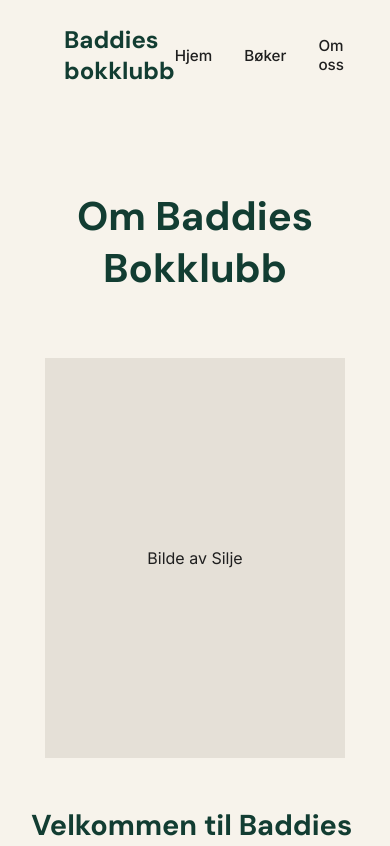
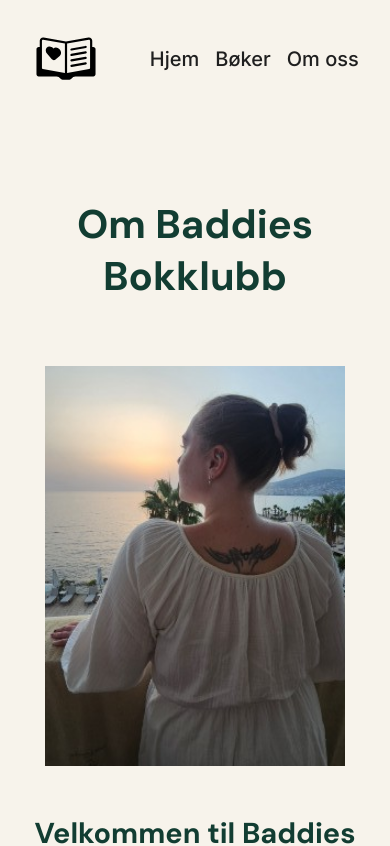
Before and after one commit to silelv/Delinnlevering2, a Next.js app: page /about in a window 390 px wide. Shown: the top 846 px of the page. Built offline with nearby package versions, Linux system fonts and the light colour scheme.

Commit message:
Improve responsive design and accessibility

```diff
--- a/app/about/about.module.css
+++ b/app/about/about.module.css
@@ -17,13 +17,17 @@
   gap: 6rem;
 }
 
-.imagePlaceholder {
+.aboutImage {
   width: 300px;
   height: 400px;
-  display: flex;
-  align-items: center;
-  justify-content: center;
-  background: #e5e0d7;
+  overflow: hidden;
+}
+
+.aboutImage img {
+  width: 100%;
+  height: 100%;
+  object-fit: cover;
+  display: block;
 }
 
 .aboutText h2 {
@@ -65,7 +69,11 @@
     gap: 3rem;
   }
 
-  .imagePlaceholder {
+  .aboutImage {
     margin: 0 auto;
   }
+
+  .aboutText h2 {
+    text-align: center;
+  }
 }
--- a/app/about/page.tsx
+++ b/app/about/page.tsx
@@ -7,9 +7,12 @@ export default function AboutPage() {
       <h1>Om Baddies Bokklubb</h1>
 
        <section className={styles.aboutContent}>
-        <div className={styles.imagePlaceholder}>
-          <span>Bilde av Silje</span>
-        </div>
+        <div className={styles.aboutImage}>
+  <img
+    src="/images/omsilje.png"
+    alt="Silje, personen bak Baddies Bokklubb"
+  />
+</div>
 
         <div className={styles.aboutText}>
           <h2>Velkommen til Baddies Bokklubb!</h2>
--- a/app/books/[id]/bookDetails.module.css
+++ b/app/books/[id]/bookDetails.module.css
@@ -56,5 +56,6 @@
 
   .cover {
     max-width: 250px;
+     margin: 0 auto;
   }
 }
--- a/app/globals.css
+++ b/app/globals.css
@@ -49,3 +49,11 @@ html {
   height: 100%;
   scroll-behavior: smooth;
 }
+
+a:focus-visible,
+button:focus-visible,
+input:focus-visible,
+select:focus-visible {
+  outline: 3px solid var(--primary);
+  outline-offset: 4px;
+}
--- a/app/layout.tsx
+++ b/app/layout.tsx
@@ -13,14 +13,14 @@ const inter = Inter({
   variable: "--font-inter",
 });
 
-
 export default function RootLayout({ children }: LayoutProps<"/">) {
   return (
     <html lang="nb" className={`${dmSans.variable} ${inter.variable}`}>
-      <body>
+      <body id="top">
         <Header />
-        {children}</body>
+        {children}
         <Footer />
+      </body>
     </html>
   );
 }
--- a/app/page.module.css
+++ b/app/page.module.css
@@ -93,7 +93,59 @@
 }
 
 @media (max-width: 500px) {
+  .hero {
+    min-height: auto;
+    padding: 5rem 8%;
+  }
+
+  .topBooks {
+    padding: 4rem 8%;
+  }
+
   .bookGrid {
-    grid-template-columns: minmax(0, 220px);
+    grid-template-columns: minmax(0, 260px);
+    gap: 4rem;
+  }
+
+  .discover {
+    padding: 4rem 8%;
+  }
+
+  .readerImage {
+    height: 300px;
+    margin: 1rem 0;
+  }
+
+  .genreButtons {
+    gap: 0.75rem;
   }
 }
+
+@media (max-width: 600px) {
+  .header {
+    padding: 1.5rem 8%;
+  }
+
+  .logo {
+    max-width: 90px;
+    font-size: 1rem;
+    line-height: 1.2;
+  }
+
+  .nav {
+    gap: 1.2rem;
+  }
+
+  .nav a {
+    font-size: 0.8rem;
+  }
+  .button {
+    padding: 0.8rem 1.2rem;
+    font-size: 0.85rem;
+  }
+}
+
+.button:focus-visible {
+  outline: 3px solid var(--primary);
+  outline-offset: 3px;
+}
--- a/components/BookResults/BookResults.module.css
+++ b/components/BookResults/BookResults.module.css
@@ -40,6 +40,7 @@
   .bookGrid {
     grid-template-columns: 1fr;
   }
+
 }
 
 .checkbox {
--- a/components/Footer/Footer.module.css
+++ b/components/Footer/Footer.module.css
@@ -19,11 +19,14 @@
 }
 
 @media (max-width: 600px) {
-  .footer {
+.footer {
+    flex-direction: column;
+    gap: 1rem;
     padding: 2rem 1.5rem;
+    text-align: center;
   }
 
   .footer a {
-    right: 1.5rem;
+    position: static;
   }
 }
--- a/components/Header/Header.module.css
+++ b/components/Header/Header.module.css
@@ -22,7 +22,7 @@
 
 .nav a {
   font-family: var(--font-inter), sans-serif;
-  font-size: 0.95rem;
+  font-size: 1.5rem;
   font-weight: 500;
   color: var(--foreground);
 }
@@ -30,3 +30,33 @@
 .nav a:hover {
   color: var(--primary);
 }
+
+.logo {
+  display: flex;
+  align-items: center;
+}
+
+.logo img {
+  width: 80px;
+  height: auto;
+  display: block;
+}
+
+@media (max-width: 600px) {
+  .header {
+    padding: 1.5rem 8%;
+    justify-content: space-between;
+  }
+
+  .logo img {
+    width: 70px;
+  }
+
+  .nav {
+    gap: 1rem;
+  }
+
+  .nav a {
+    font-size: 1.25rem;
+  }
+}
--- a/components/Header/Header.tsx
+++ b/components/Header/Header.tsx
@@ -5,7 +5,10 @@ export default function Header() {
   return (
     <header className={styles.header}>
       <Link href="/" className={styles.logo}>
-        Baddies bokklubb
+       <img
+    src="/images/logo.svg"
+    alt="Baddies Bokklubb"
+  />
       </Link>
 
       <nav className={styles.nav}>
```
Also changed, not shown: app/books/books.module.css (+7 -0 lines), public/images/logo.svg (added), public/images/omsilje.png (added).
